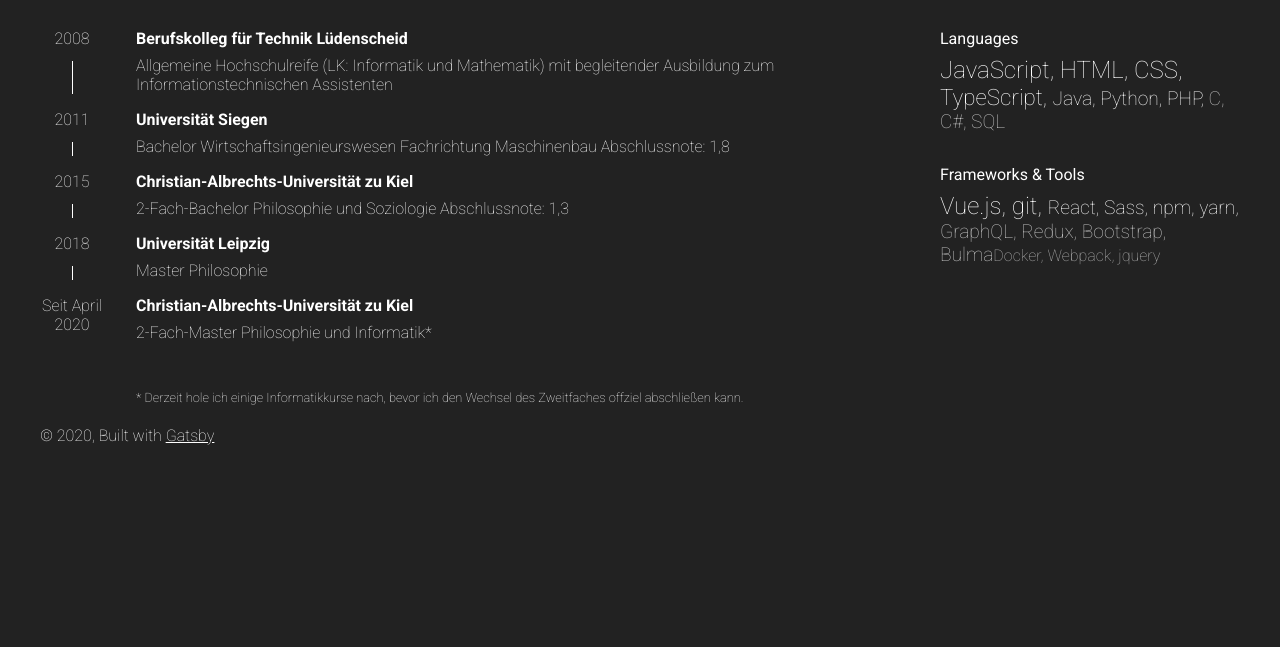
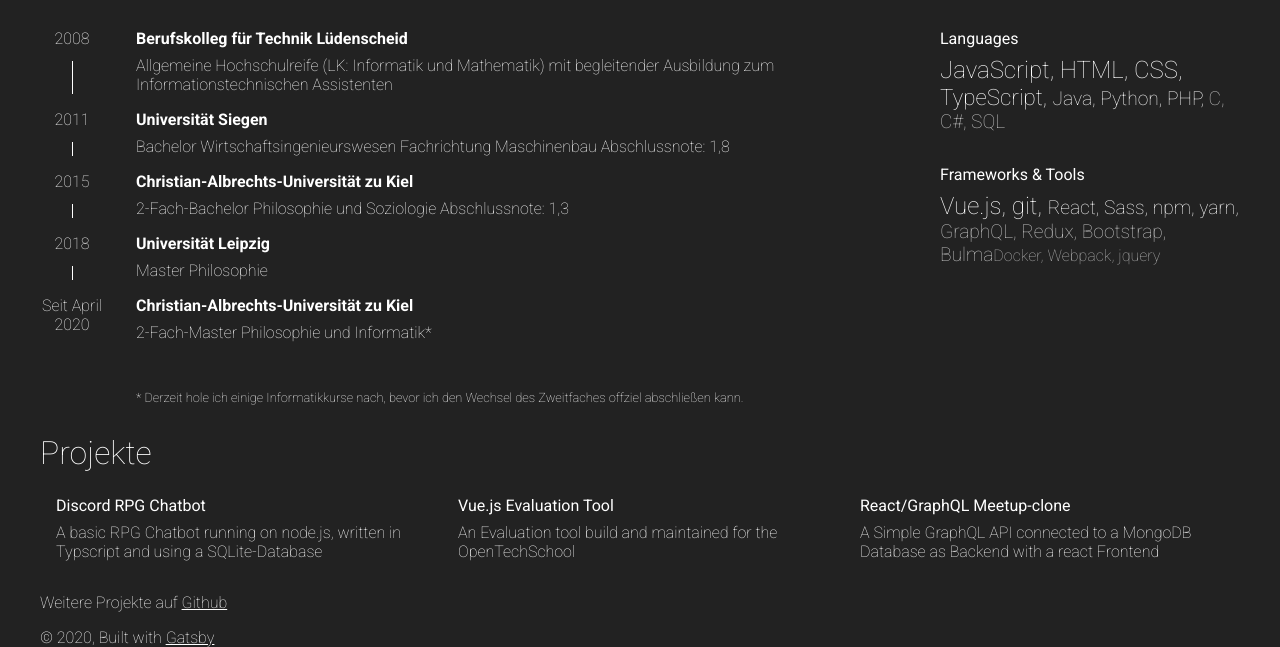
Before and after one commit to markusphil/personal-homepage, a Gatsby site in the folder frontend/: page / in a window 1280 px wide. Shown: the part 306-953 px from the top of the page. Before the commit the page ends 800 px from the top, so only its background shows below. Built offline with nearby package versions, Linux system fonts and the light colour scheme; Gatsby itself is replaced by a stand-in of ours.

Commit message:
Add Projects section

```diff
--- /dev/null
+++ b/frontend/src/components/projects/projectCard.js
@@ -0,0 +1,27 @@
+import React from "react"
+import styled from "styled-components"
+import { Col } from "../styled/general"
+import { colors } from "../styled/variables"
+
+const ProjectLink = styled.a`
+  display: block;
+  text-decoration: none;
+  color: ${colors.TEXT};
+  cursor: pointer;
+  height: calc(100% - 2rem);
+  padding: 1rem;
+  &:hover {
+    box-shadow: 6px 7px 33px 0px rgba(0, 0, 0, 0.75);
+  }
+`
+
+const ProjectCard = ({ title, descr, url }) => (
+  <Col width="33%">
+    <ProjectLink href={url} target="_blank">
+      <h4>{title}</h4>
+      <p>{descr}</p>
+    </ProjectLink>
+  </Col>
+)
+
+export default ProjectCard
--- /dev/null
+++ b/frontend/src/components/projects/projectCardRow.js
@@ -0,0 +1,14 @@
+import React from "react"
+
+import { Row } from "../styled/general"
+import ProjectCard from "./projectCard"
+
+const ProjectCardRow = ({ entries }) => (
+  <Row alignItems="stretch">
+    {entries.map(e => (
+      <ProjectCard {...e} />
+    ))}
+  </Row>
+)
+
+export default ProjectCardRow
--- /dev/null
+++ b/frontend/src/data/projects.json
@@ -0,0 +1,17 @@
+[
+  {
+    "title": "Discord RPG Chatbot",
+    "descr": "A basic RPG Chatbot running on node.js, written in Typscript and using a SQLite-Database",
+    "url": "https://github.com/markusphil/typescript-rpg-bot"
+  },
+  {
+    "title": "Vue.js Evaluation Tool",
+    "descr": "An Evaluation tool build and maintained for the OpenTechSchool",
+    "url": "https://github.com/OpenTechSchool-Leipzig/poll_app"
+  },
+  {
+    "title": "React/GraphQL Meetup-clone",
+    "descr": "A Simple GraphQL API connected to a MongoDB Database as Backend with a react Frontend",
+    "url": "https://github.com/markusphil/joinIn"
+  }
+]
--- a/frontend/src/pages/index.js
+++ b/frontend/src/pages/index.js
@@ -10,6 +10,7 @@ import TabList from "../components/general/tabList"
 
 import { Row, Col, Headline2 } from "../components/styled/general"
 import SkillSection from "../components/cv/skills/SkillSection"
+import ProjectCardRow from "../components/projects/projectCardRow"
 
 const IndexPage = ({ data }) => (
   <Layout>
@@ -42,6 +43,11 @@ const IndexPage = ({ data }) => (
         />
       </Col>
     </Row>
+    <Headline2>Projekte</Headline2>
+    <ProjectCardRow entries={data.allProjectsJson.edges.map(e => e.node)} />
+    <p>
+      Weitere Projekte auf <a href="https://github.com/markusphil">Github</a>
+    </p>
   </Layout>
 )
 
@@ -92,5 +98,14 @@ export const query = graphql`
         }
       }
     }
+    allProjectsJson {
+      edges {
+        node {
+          title
+          descr
+          url
+        }
+      }
+    }
   }
 `
```
